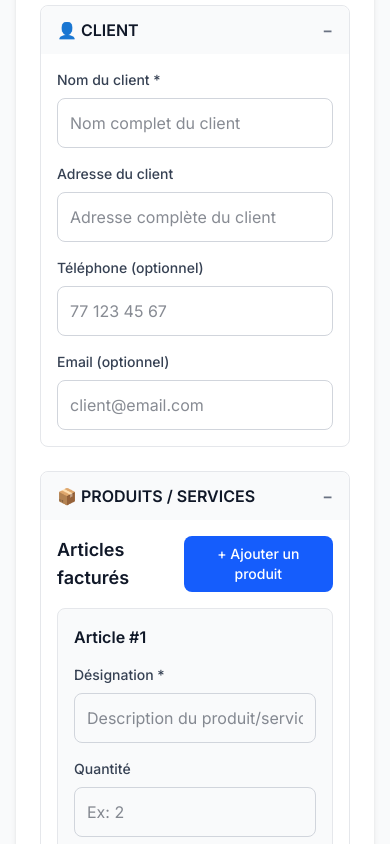
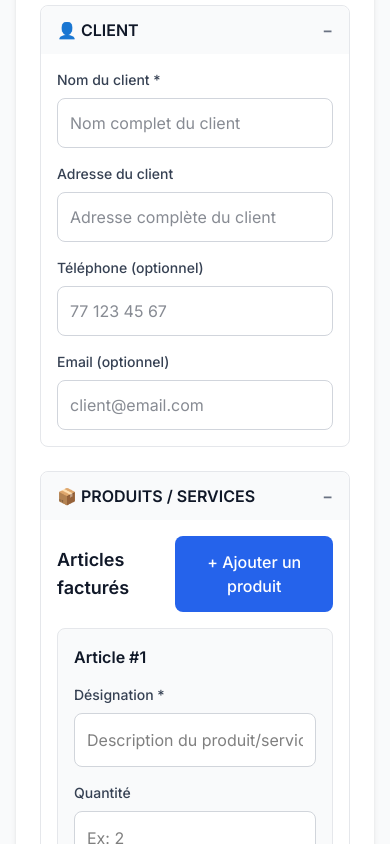
Before and after one commit to CodeMasterSn/Billio, a Next.js app: page /create-invoice in a window 390 px wide. Shown: the part 1156-2000 px from the top of the page. Built offline with nearby package versions, Linux system fonts and the light colour scheme.

Commit message:
correction formulaire section produit pour iphone

```diff
--- a/src/app/create-invoice/components/InvoiceForm.js
+++ b/src/app/create-invoice/components/InvoiceForm.js
@@ -1,6 +1,6 @@
 'use client'
 
-import { useState } from 'react'
+import { useState, useEffect } from 'react'
 
 export default function InvoiceForm({
   invoiceData,
@@ -21,6 +21,20 @@ export default function InvoiceForm({
   })
 
   const [validationErrors, setValidationErrors] = useState({})
+  const [mobileError, setMobileError] = useState('')
+
+  // Gestionnaire d'événements tactiles optimisé pour iOS
+  const handleTouchEvent = (e, callback) => {
+    e.preventDefault()
+    e.stopPropagation()
+    try {
+      callback()
+    } catch (error) {
+      console.error('Erreur interaction tactile:', error)
+      setMobileError('Erreur d\'interaction. Veuillez réessayer.')
+      setTimeout(() => setMobileError(''), 3000)
+    }
+  }
 
   const toggleSection = (section) => {
     setOpenSections(prev => ({
@@ -61,6 +75,16 @@ export default function InvoiceForm({
       reader.readAsDataURL(file)
     }
   }
+
+  // Nettoyage automatique des erreurs mobiles
+  useEffect(() => {
+    if (mobileError) {
+      const timer = setTimeout(() => {
+        setMobileError('')
+      }, 5000)
+      return () => clearTimeout(timer)
+    }
+  }, [mobileError])
 
   return (
     <div className="space-y-6">
@@ -307,8 +331,10 @@ export default function InvoiceForm({
             <div className="flex justify-between items-center">
               <h4 className="text-lg font-semibold text-gray-900">Articles facturés</h4>
               <button
-                onClick={onAddItem}
-                className="px-4 py-2 bg-blue-600 text-white rounded-lg hover:bg-blue-700 text-sm font-medium transition-colors"
+                onClick={(e) => handleTouchEvent(e, onAddItem)}
+                onTouchEnd={(e) => handleTouchEvent(e, onAddItem)}
+                className="add-product-button touch-optimized"
+                aria-label="Ajouter un produit"
               >
                 + Ajouter un produit
               </button>
@@ -321,8 +347,10 @@ export default function InvoiceForm({
                     <h5 className="font-semibold text-gray-900">Article #{index + 1}</h5>
                     {invoiceData.invoice.items.length > 1 && (
                       <button
-                        onClick={() => removeItem(index)}
-                        className="text-red-600 hover:text-red-800 text-sm font-medium transition-colors"
+                        onClick={(e) => handleTouchEvent(e, () => removeItem(index))}
+                        onTouchEnd={(e) => handleTouchEvent(e, () => removeItem(index))}
+                        className="remove-product-button touch-optimized"
+                        aria-label={`Supprimer l'article ${index + 1}`}
                       >
                         Supprimer
                       </button>
@@ -337,10 +365,12 @@ export default function InvoiceForm({
                         value={item?.description || ''}
                         onChange={(e) => handleItemChange(index, 'description', e.target.value)}
                         placeholder="Description du produit/service"
-                        className={`w-full p-3 border rounded-lg focus:ring-2 focus:ring-blue-500 focus:border-blue-500 text-gray-900 ${
+                        className={`product-input w-full ${
                           validationErrors[`items.${index}.description`] ? 'border-red-500 bg-red-50' : 'border-gray-300'
                         }`}
                         required
+                        autoComplete="off"
+                        inputMode="text"
                       />
                     </div>
 
@@ -361,7 +391,10 @@ export default function InvoiceForm({
                           }
                         }}
                         placeholder="Ex: 2"
-                        className="w-full p-3 border border-gray-300 rounded-lg focus:ring-2 focus:ring-blue-500 focus:border-blue-500 text-gray-900"
+                        className="product-input w-full"
+                        autoComplete="off"
+                        inputMode="numeric"
+                        pattern="[0-9]*"
                       />
                     </div>
 
@@ -382,7 +415,10 @@ export default function InvoiceForm({
                           }
                         }}
                         placeholder="Ex: 15000"
-                        className="w-full p-3 border border-gray-300 rounded-lg focus:ring-2 focus:ring-blue-500 focus:border-blue-500 text-gray-900"
+                        className="product-input w-full"
+                        autoComplete="off"
+                        inputMode="decimal"
+                        pattern="[0-9]*[.,]?[0-9]*"
                       />
                     </div>
                   </div>
@@ -399,13 +435,20 @@ export default function InvoiceForm({
             </div>
 
             {/* Total général */}
-            <div className="bg-blue-50 border border-blue-200 rounded-lg p-4">
+            <div className="total-calculation-zone">
               <div className="text-right">
                 <span className="text-lg font-semibold text-gray-900">
                   Total général: {(invoiceData.total || 0).toLocaleString('fr-FR')} FCFA
                 </span>
               </div>
             </div>
+
+            {/* Message d'erreur mobile */}
+            {mobileError && (
+              <div className="mobile-error-message">
+                {mobileError}
+              </div>
+            )}
           </div>
         )}
       </div>
--- a/src/app/layout.js
+++ b/src/app/layout.js
@@ -1,5 +1,6 @@
 import './globals.css'
 import '../styles/modal-animations.css'
+import '../styles/mobile-optimizations.css'
 import { Inter } from 'next/font/google'
 import Script from 'next/script'
 
--- /dev/null
+++ b/src/styles/mobile-optimizations.css
@@ -0,0 +1,273 @@
+/* OPTIMISATIONS MOBILES POUR IPHONE/SAFARI - BILLIO */
+
+/* Touch-action pour tous les éléments interactifs */
+button, input, select, textarea, [role="button"] {
+  touch-action: manipulation;
+  -webkit-touch-callout: none;
+  -webkit-user-select: none;
+  user-select: none;
+}
+
+/* Tailles minimales tactiles iOS (44px minimum) */
+button, input[type="button"], input[type="submit"], input[type="reset"] {
+  min-height: 44px;
+  min-width: 44px;
+}
+
+/* Boutons spécifiques pour la section produits */
+.invoice-form-button {
+  min-height: 44px;
+  min-width: 44px;
+  touch-action: manipulation;
+  -webkit-tap-highlight-color: transparent;
+  -webkit-touch-callout: none;
+  -webkit-user-select: none;
+  user-select: none;
+}
+
+/* Inputs optimisés pour mobile */
+.invoice-form-input {
+  min-height: 44px;
+  font-size: 16px; /* Évite le zoom automatique sur iOS */
+  touch-action: manipulation;
+  -webkit-appearance: none;
+  appearance: none;
+  border-radius: 8px;
+  -webkit-border-radius: 8px;
+}
+
+/* Focus management pour iOS */
+.invoice-form-input:focus {
+  outline: none;
+  -webkit-tap-highlight-color: transparent;
+  -webkit-focus-ring-color: transparent;
+}
+
+/* Boutons d'action produits */
+.product-action-button {
+  min-height: 44px;
+  min-width: 44px;
+  padding: 12px 16px;
+  touch-action: manipulation;
+  -webkit-tap-highlight-color: transparent;
+  -webkit-touch-callout: none;
+  -webkit-user-select: none;
+  user-select: none;
+  border-radius: 8px;
+  -webkit-border-radius: 8px;
+  font-size: 14px;
+  font-weight: 500;
+  transition: all 0.2s ease;
+  -webkit-transition: all 0.2s ease;
+}
+
+/* Bouton ajouter produit */
+.add-product-button {
+  background-color: #2563eb;
+  color: white;
+  border: none;
+  min-height: 44px;
+  min-width: 44px;
+  padding: 12px 16px;
+  touch-action: manipulation;
+  -webkit-tap-highlight-color: transparent;
+  -webkit-touch-callout: none;
+  -webkit-user-select: none;
+  user-select: none;
+  border-radius: 8px;
+  -webkit-border-radius: 8px;
+  font-size: 14px;
+  font-weight: 500;
+  transition: all 0.2s ease;
+  -webkit-transition: all 0.2s ease;
+}
+
+.add-product-button:hover {
+  background-color: #1d4ed8;
+}
+
+.add-product-button:active {
+  background-color: #1e40af;
+  transform: scale(0.98);
+  -webkit-transform: scale(0.98);
+}
+
+/* Bouton supprimer produit */
+.remove-product-button {
+  color: #dc2626;
+  background: none;
+  border: none;
+  min-height: 44px;
+  min-width: 44px;
+  padding: 8px 12px;
+  touch-action: manipulation;
+  -webkit-tap-highlight-color: transparent;
+  -webkit-touch-callout: none;
+  -webkit-user-select: none;
+  user-select: none;
+  font-size: 14px;
+  font-weight: 500;
+  transition: all 0.2s ease;
+  -webkit-transition: all 0.2s ease;
+}
+
+.remove-product-button:hover {
+  color: #991b1b;
+}
+
+.remove-product-button:active {
+  color: #7f1d1d;
+  transform: scale(0.98);
+  -webkit-transform: scale(0.98);
+}
+
+/* Champs de saisie produits */
+.product-input {
+  min-height: 44px;
+  font-size: 16px; /* Évite le zoom automatique sur iOS */
+  padding: 12px;
+  border: 1px solid #d1d5db;
+  border-radius: 8px;
+  -webkit-border-radius: 8px;
+  touch-action: manipulation;
+  -webkit-appearance: none;
+  appearance: none;
+  background-color: white;
+  transition: all 0.2s ease;
+  -webkit-transition: all 0.2s ease;
+}
+
+.product-input:focus {
+  outline: none;
+  border-color: #2563eb;
+  box-shadow: 0 0 0 3px rgba(37, 99, 235, 0.1);
+  -webkit-box-shadow: 0 0 0 3px rgba(37, 99, 235, 0.1);
+  -webkit-tap-highlight-color: transparent;
+  -webkit-focus-ring-color: transparent;
+}
+
+/* Zone de calcul des totaux */
+.total-calculation-zone {
+  min-height: 44px;
+  padding: 16px;
+  background-color: #eff6ff;
+  border: 1px solid #dbeafe;
+  border-radius: 8px;
+  -webkit-border-radius: 8px;
+  touch-action: manipulation;
+}
+
+/* Gestion du scroll et overflow */
+.product-items-container {
+  overflow-x: auto;
+  -webkit-overflow-scrolling: touch;
+  scroll-behavior: smooth;
+  -webkit-scroll-behavior: smooth;
+}
+
+/* Amélioration des interactions tactiles */
+.touch-optimized {
+  touch-action: manipulation;
+  -webkit-tap-highlight-color: transparent;
+  -webkit-touch-callout: none;
+  -webkit-user-select: none;
+  user-select: none;
+}
+
+/* Fallbacks pour les interactions qui pourraient échouer */
+.fallback-message {
+  display: none;
+  padding: 8px 12px;
+  background-color: #fef3c7;
+  border: 1px solid #f59e0b;
+  border-radius: 6px;
+  -webkit-border-radius: 6px;
+  font-size: 12px;
+  color: #92400e;
+  margin-top: 8px;
+}
+
+/* Messages d'erreur explicites */
+.mobile-error-message {
+  padding: 8px 12px;
+  background-color: #fee2e2;
+  border: 1px solid #f87171;
+  border-radius: 6px;
+  -webkit-border-radius: 6px;
+  font-size: 12px;
+  color: #dc2626;
+  margin-top: 8px;
+  min-height: 44px;
+  display: flex;
+  align-items: center;
+}
+
+/* Optimisations spécifiques pour les petits écrans */
+@media (max-width: 640px) {
+  .product-input {
+    font-size: 16px; /* Force la taille pour éviter le zoom */
+    padding: 14px 12px;
+  }
+
+  .add-product-button,
+  .remove-product-button {
+    font-size: 16px;
+    padding: 14px 16px;
+  }
+
+  .product-action-button {
+    font-size: 16px;
+    padding: 14px 16px;
+  }
+}
+
+/* Optimisations pour les très petits écrans */
+@media (max-width: 375px) {
+  .product-input {
+    padding: 16px 12px;
+  }
+
+  .add-product-button,
+  .remove-product-button {
+    padding: 16px 12px;
+  }
+}
+
+/* Prévention des problèmes de zoom sur iOS */
+@media screen and (max-width: 767px) {
+  input[type="text"],
+  input[type="email"],
+  input[type="tel"],
+  input[type="number"],
+  select,
+  textarea {
+    font-size: 16px !important;
+  }
+}
+
+/* Amélioration de la performance tactile */
+* {
+  -webkit-tap-highlight-color: transparent;
+}
+
+/* Optimisation des transitions pour mobile */
+@media (prefers-reduced-motion: no-preference) {
+  .product-action-button,
+  .add-product-button,
+  .remove-product-button,
+  .product-input {
+    transition: all 0.2s ease;
+    -webkit-transition: all 0.2s ease;
+  }
+}
+
+/* Désactivation des transitions pour les utilisateurs qui préfèrent */
+@media (prefers-reduced-motion: reduce) {
+  .product-action-button,
+  .add-product-button,
+  .remove-product-button,
+  .product-input {
+    transition: none;
+    -webkit-transition: none;
+  }
+}
```
